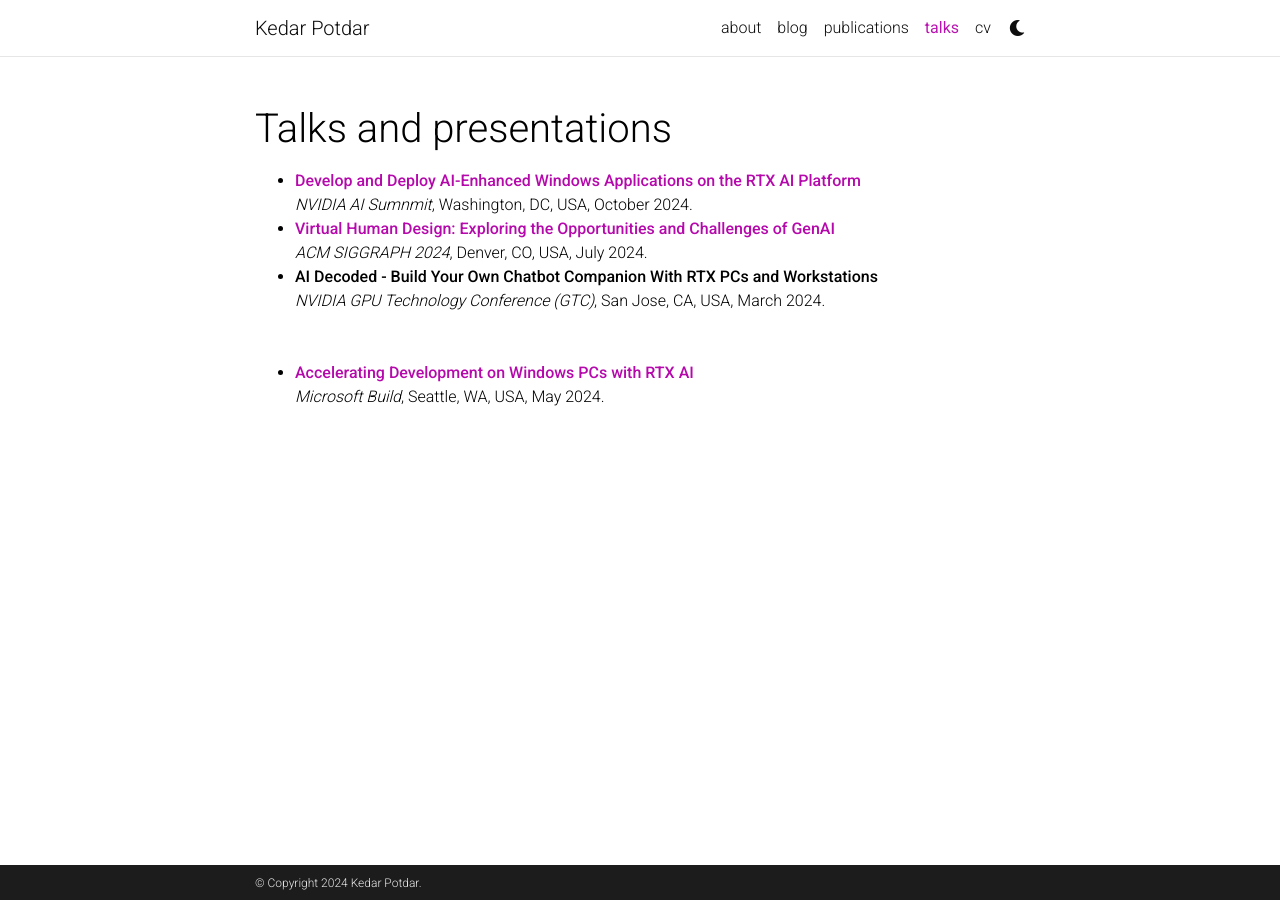
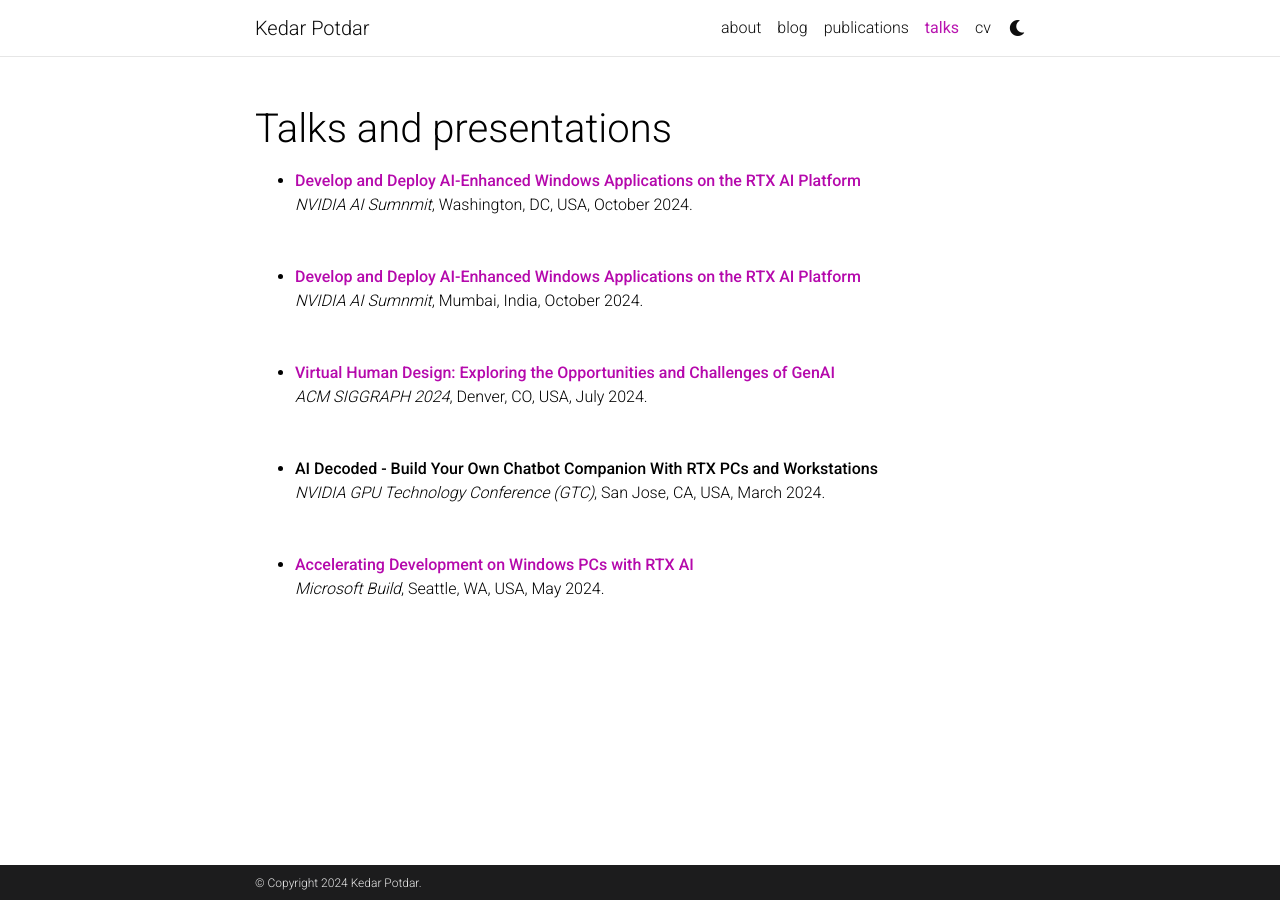
Before and after one commit to kedar123pro/kedar123pro.github.io, a Jekyll site: the page built from _pages/talks.md, in a window 1280 px wide. Built offline with Jekyll 4.4.1, drawn with Linux system fonts in a browser that asks for light colours; comment, search, counter and statistics services are not loaded; a style sheet for code colours, icons or effects is not loaded.

Commit message:
Update talks.html

```diff
--- a/_layouts/talks.html
+++ b/_layouts/talks.html
@@ -24,10 +24,17 @@ layout: default
               <strong><a href="https://www.nvidia.com/en-us/events/ai-summit/session-catalog/?ncid=so-twit-336610&tab.day=20241008&search=RTX">Develop and Deploy AI-Enhanced Windows Applications on the RTX AI Platform</a></strong><br>
               <em>NVIDIA AI Sumnmit</em>, Washington, DC, USA, October 2024.
             </li>
+                <br><br>
+                <li>
+              <strong><a href="https://www.nvidia.com/en-in/events/ai-summit/session-catalog/?ncid=so-twit-336610&tab.day=20241025&search=rtx#/">Develop and Deploy AI-Enhanced Windows Applications on the RTX AI Platform</a></strong><br>
+              <em>NVIDIA AI Sumnmit</em>, Mumbai, India, October 2024.
+            </li>
+                <br><br>
                 <li>
               <strong><a href="https://s2024.conference-program.org/presentation/?id=gensubcur_103&sess=sess339">Virtual Human Design: Exploring the Opportunities and Challenges of GenAI</a></strong><br>
               <em>ACM SIGGRAPH 2024</em>, Denver, CO, USA, July 2024.
             </li>
+                <br><br>
             <li>
               <strong>AI Decoded - Build Your Own Chatbot Companion With RTX PCs and Workstations</strong><br>
               <em>NVIDIA GPU Technology Conference (GTC)</em>, San Jose, CA, USA, March 2024.
```
